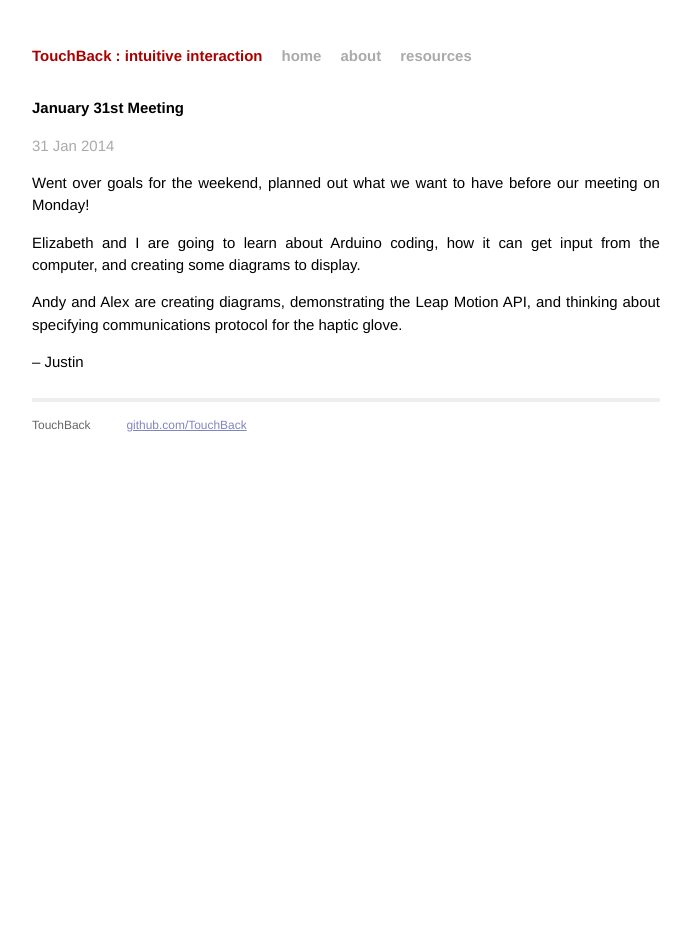
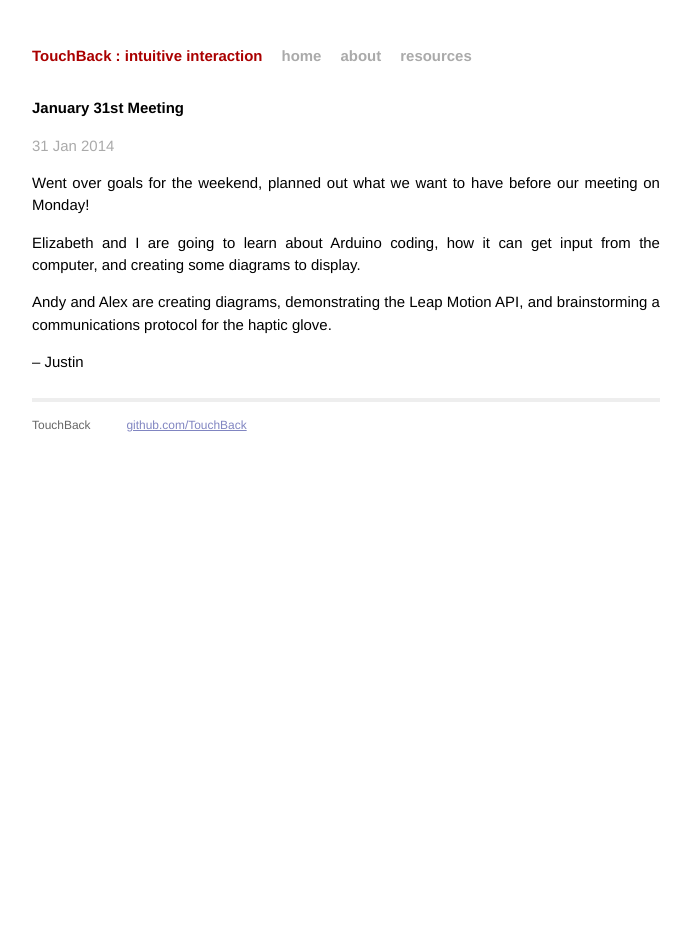
Before and after one commit to TouchBack/TouchBack.github.io, a Jekyll site: the page built from _posts/2014-01-31-meeting-2.markdown, in a window 1280 px wide. Shown: the whole page, without its empty margins (294-985 px from the left). Built offline with Jekyll 4.4.1, drawn with Linux system fonts in a browser that asks for light colours; Markdown is read by kramdown in place of the engine named in the settings.

```diff
--- a/_posts/2014-01-31-meeting-2.markdown
+++ b/_posts/2014-01-31-meeting-2.markdown
@@ -8,6 +8,6 @@
 
 Elizabeth and I are going to learn about Arduino coding, how it can get input from the computer, and creating some diagrams to display.
 
-Andy and Alex are creating diagrams, demonstrating the Leap Motion API, and thinking about specifying communications protocol for the haptic glove.
+Andy and Alex are creating diagrams, demonstrating the Leap Motion API, and brainstorming a communications protocol for the haptic glove.
 
 -- Justin
```
